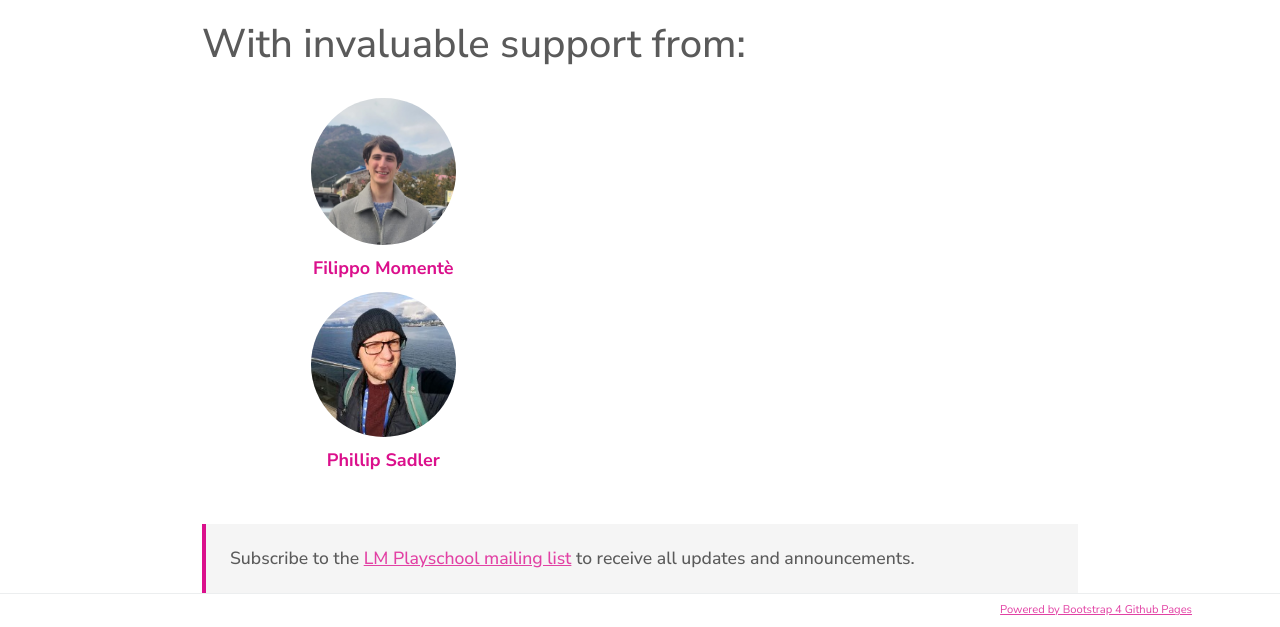
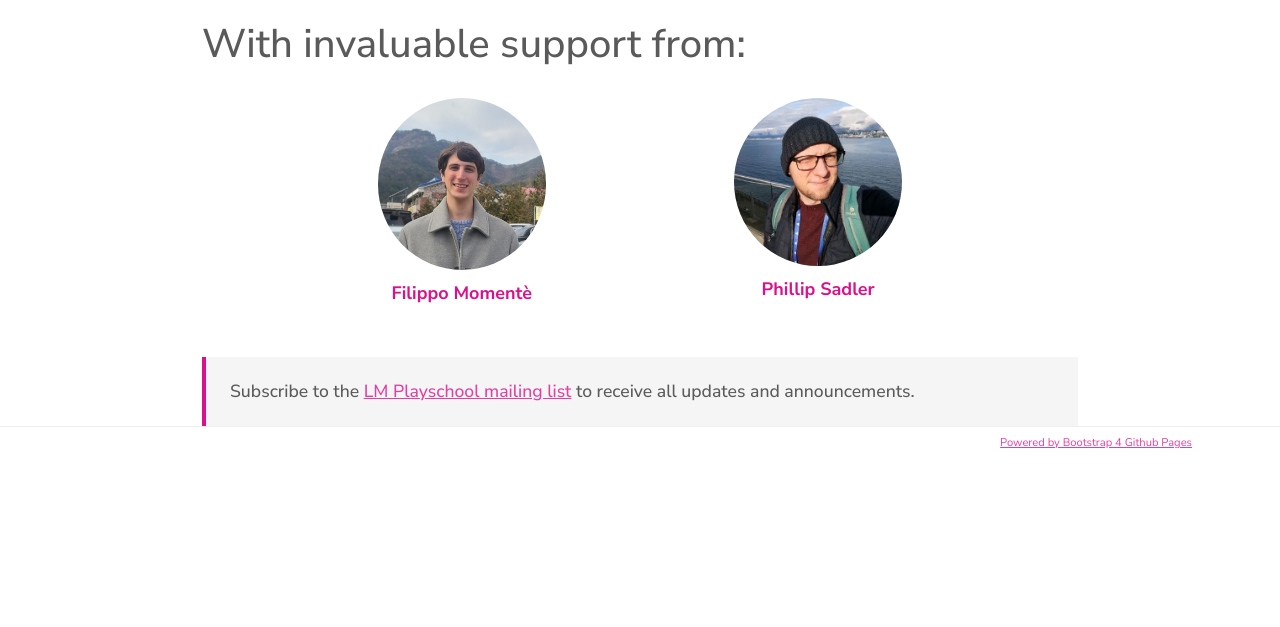
Before and after one commit to lm-playschool/lm-playschool.github.io, a Jekyll site: the page built from index.md, in a window 1280 px wide. Shown: the part 2058-2685 px from the top of the page. Built offline with Jekyll 4.4.1, drawn with Linux system fonts in a browser that asks for light colours; our own code applies the rules of GitHub Pages for plain Markdown files; after the commit the page ends 2518 px from its top, so only the background shows below that.

Commit message:
fix supporters image position

```diff
--- a/_includes/team.html
+++ b/_includes/team.html
@@ -64,7 +64,7 @@
 </div>
 <h1>With invaluable support from:</h1>
 <div class="grid-container">
-        <div class="row-2-items">
+        <div class="row row-2-items">
             <div class="grid-item">
                 <img src="{{ "/assets/img/supporters/fmomente.jpg" | relative_url }}" alt="fmomente">
                 <a href="https://www.linkedin.com/in/filippo-moment%C3%A8-9a9200152/">Filippo Momentè</a>
--- a/assets/main.scss
+++ b/assets/main.scss
@@ -162,7 +162,7 @@ th:first-child, td:first-child {
 }
 
 .row-2-items {
-   justify-content: space-evenly;
+   justify-content: space-evenly !important;
 }
 
 .grid-item {
```
